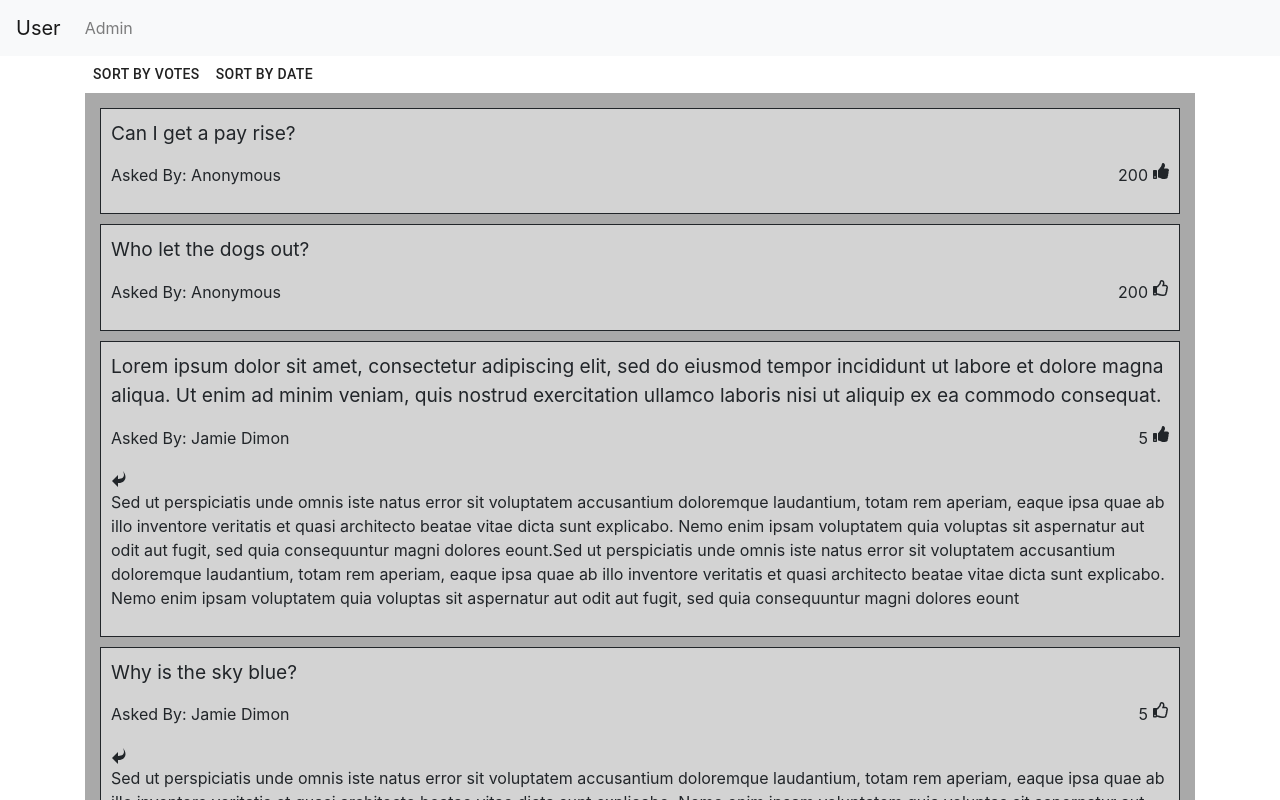
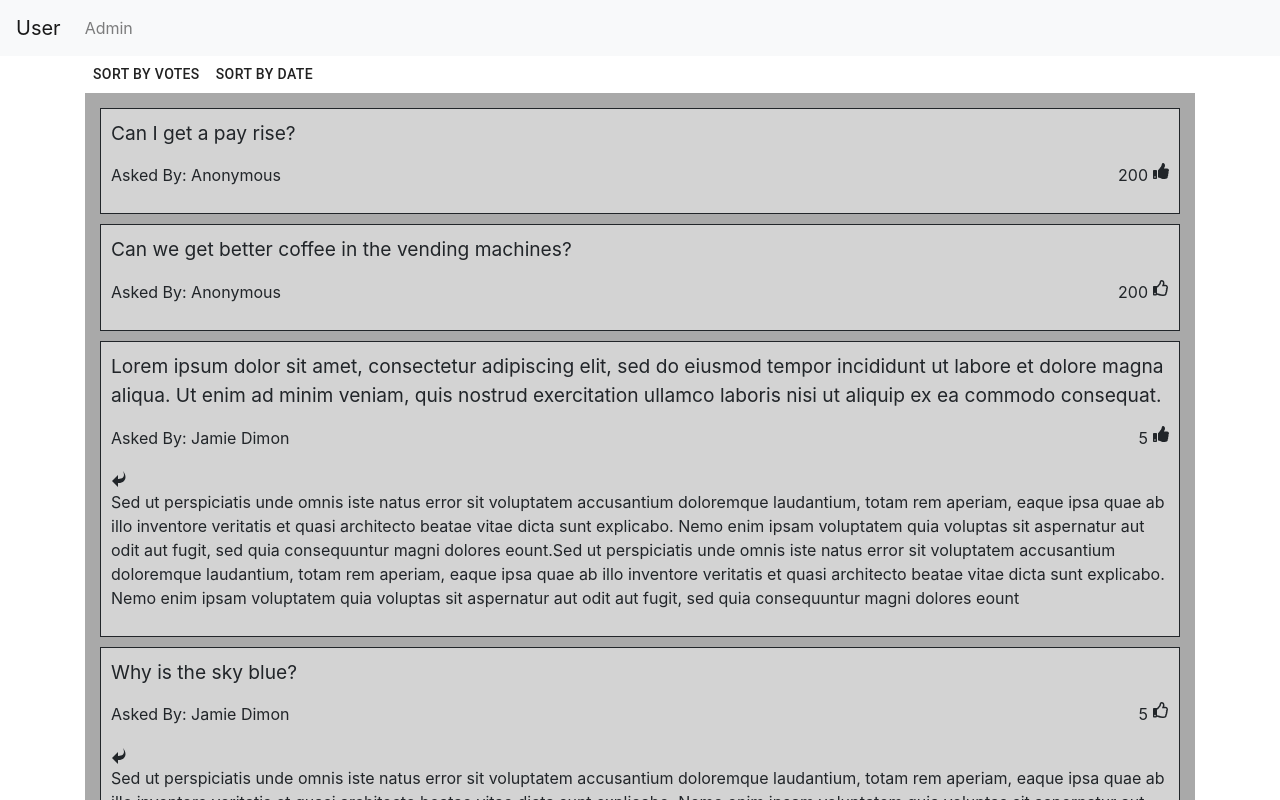
Before and after one commit to caitlin-hamilton/AskMeAnything, a React (Create React App) app in the folder ask-me-anything/: page / in a window 1280 px wide. Shown: the top 800 px of the page. Built offline with nearby package versions, Linux system fonts and the light colour scheme.

Commit message:
like/unlike button functionality working

```diff
--- a/ask-me-anything/src/Home.js
+++ b/ask-me-anything/src/Home.js
@@ -67,8 +67,14 @@ export default class Home extends React.Component {
             }
             return post
         })
+        let voterData = [].concat(this.state.voterData)
+        voterData.push({
+            id: postId
+        })
+
         this.setState({
-            inputData: inputData
+            inputData: inputData,
+            voterData: voterData
         })
     }
 
@@ -79,14 +85,9 @@ export default class Home extends React.Component {
             }
             return post
         })
-        let voterData = this.state.voterData.map((post) => {
-            var i = post.length
-            while(i--){
-                if(post[i]['id'] === postId){
-                    post.splice(i, 1)
-                }
-            }
-            return post
+
+        let voterData = this.state.voterData.filter((element) => {
+            return element["id"] != postId
         })
 
         this.setState({
--- a/ask-me-anything/src/input_data.json
+++ b/ask-me-anything/src/input_data.json
@@ -46,7 +46,7 @@
     },
     {
         "id": "6",
-        "text" : "Who let the dogs out?",
+        "text" : "Can we get better coffee in the vending machines?",
         "poster" : "Anonymous",
         "votes" : 200,
         "timePosted": "20012026",
--- a/ask-me-anything/src/vote_data.json
+++ b/ask-me-anything/src/vote_data.json
@@ -3,14 +3,10 @@
         "id": "acbde",
         "votes": [
             {
-                "id" : "3",
-                "answerUp": true,
-                "answerDown": false
+                "id" : "3"
             },
             {
-                "id" : "1",
-                "answerUp": true,
-                "answerDown": false
+                "id" : "1"
             }
         ]
     },
@@ -18,9 +14,7 @@
         "id": "xyz123",
         "votes": [
             {
-                "id" : "1",
-                "answerUp": true,
-                "answerDown": false
+                "id" : "1"
             }
         ]
     }
```
